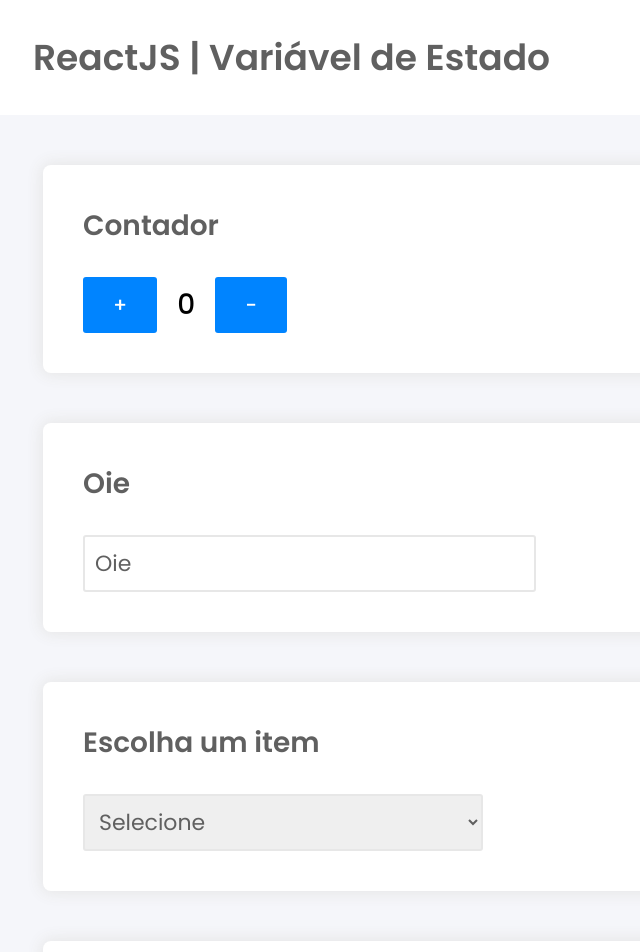
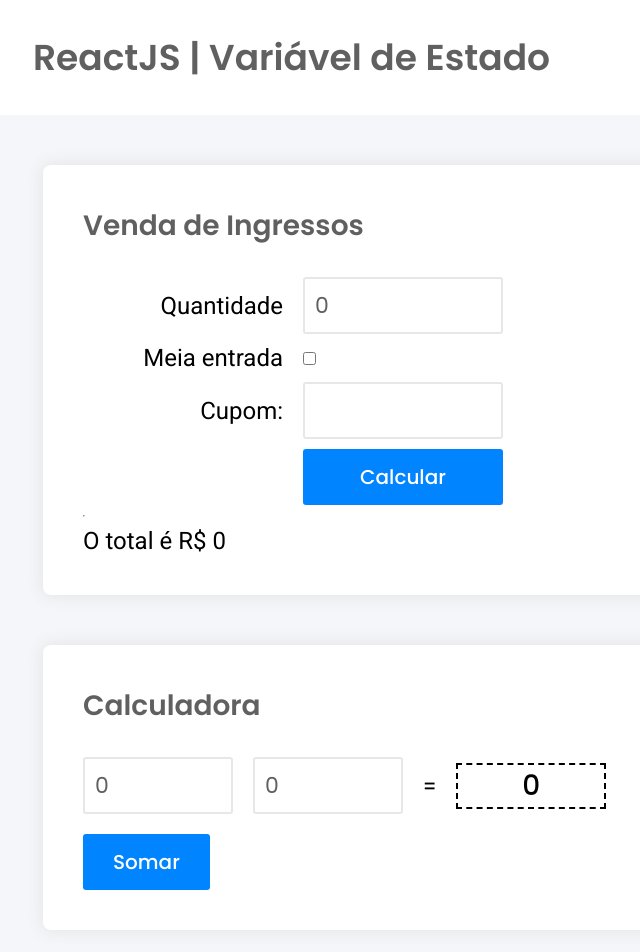
Before and after one commit to SanLeoAgo/curso-reactjs, a React (Create React App) app: page /varestado in a window 1280 px wide. Shown: the top 952 px of the page, without its empty margins (17-657 px from the left). Built offline with nearby package versions, Linux system fonts and the light colour scheme; a web font is replaced by a local one.

Commit message:
15/05/2025 10:30

```diff
--- a/src/pages/varEstado/index.jsx
+++ b/src/pages/varEstado/index.jsx
@@ -1,8 +1,10 @@
 import './index.scss'
 import { useState } from 'react';
+import {tratarNumero} from'../../utils/conversao'
+import {calcularTotalIngresso} from '../../services/ingresso'
 
 export default function VarEstado() {
-
+    //Variáveis de estado
     // const[nome_da_variável,método para alterar o valor da variável]=valor inicial da variável(0);
     const [contador, setContador] = useState(0);
     const [tituloS2,setTituloS2]=useState('Oie');
@@ -10,6 +12,15 @@
     const [marcouOpcaoS4,setmarcouOpcaoS4]=useState(false);
     const [tituloS5,setTituloS5]=useState('Oie');
     const [descricaoS5,setDescricaoS5]=useState('Oie');
+
+    const [num1,setNum1]=useState(0);
+    const [num2,setNum2]=useState(0);
+    const [res,setRes]= useState(0);
+
+    const [qtdIng,setQtdIng]= useState(0);
+    const [meioIng,setMeioIng]= useState(false);
+    const [cupom,setCupom]= useState('');
+    const [totalIng,setTotalIng]= useState(0);
 
     // let contador = 0;
     function aumentar() {
@@ -25,28 +36,16 @@
 
     }
 
-    function alterarTituloS2(e){
-        let novoValor=e.target.value;
-        setTituloS2(novoValor);
-    }
+   function somar(){
+    let soma = tratarNumero(num1) + tratarNumero(num2);
+    return setRes(soma);
+   }
 
-    function alterarTituloS3(e){
-        let novoValor=e.target.value;
-        setTituloS3(novoValor);
-    }
+   function calcularIngresso(){
+   let tot =calcularTotalIngresso(qtdIng,meioIng,cupom)
 
-    function alterarOpcaoS4(e){
-        let novoValor=e.target.checked;
-        setmarcouOpcaoS4(novoValor);
-    }
-
-    function alterarDescricaoS5(e){
-        let novoValor= e.target.value;
-        setDescricaoS5(novoValor);
-    }
-    function alterarTituloS5(){
-        setTituloS5(descricaoS5);
-    }
+        setTotalIng(tot);
+   }
 
     return (
 
@@ -54,6 +53,50 @@
             <header className='cabecalho'>
                 <h1>ReactJS | Variável de Estado</h1>
             </header>
+
+            <div className='secao ingresso'>
+                <h1>Venda de Ingressos</h1>
+                <div className='entrada'>
+                    <div>
+                        <label >Quantidade</label>
+                        <input type="text" value={qtdIng} onChange={e=>setQtdIng(e.target.value)}/>
+                    </div>
+                    <div>
+                        <label>Meia entrada</label>
+                        <input type="checkbox" checked={meioIng} onChange={e=>setMeioIng(e.target.checked)}/>
+                    </div>
+                    <div>
+                        <label>Cupom:</label>
+                        <input type="text" value={cupom} onChange={e=>setCupom(e.target.value)}/>
+                    </div>
+                    <div>
+                        {/* &nbsp; espaço vazio*/}
+                        <label >&nbsp;</label>
+                        <button onClick={calcularIngresso}>Calcular</button>
+                    </div>
+
+                    <hr />
+                    <div>
+                        O total é R$ {totalIng}
+                    </div>
+
+                </div>
+
+            </div>
+
+
+
+            <div className='secao calculadora'>
+                <h1>Calculadora</h1>
+                <div className='entrada'>
+                    {/* Criando o vincula das variáveis de estado com o input */}
+                    <input type="text" value={num1} onChange={e=>setNum1(e.target.value)}/>
+                    <input type="text" value={num2} onChange={e=>setNum2(e.target.value)}/>
+                    <div>=</div>
+                    <div className='res' >{res}</div>
+                </div>
+                <button onClick={somar}> Somar </button>
+            </div>
 
             <div className='secao'>
                 <h1>Contador</h1>
@@ -67,12 +110,12 @@
 
             <div className='secao'>
                 <h1>{tituloS2}</h1>
-                <input type="text" value={tituloS2} onChange={alterarTituloS2}/>
+                <input type="text" value={tituloS2} onChange={e=>setTituloS2(e.target.value)}/>
             </div>
 
             <div className='secao'>
                 <h1>{tituloS3}</h1>
-                <select onChange={alterarTituloS3}>
+                <select onChange={e=>setTituloS3(e.target.value)}>
                     <option>Selecione</option>
                     <option>JavaScript</option>
                     <option>HTML/CSS</option>
@@ -82,15 +125,15 @@
 
             <div className='secao'>
                 <h1>Programar é lindezinha? {marcouOpcaoS4 ? 'Sim':'Não'}</h1>
-                <input type="checkbox" checked={marcouOpcaoS4} onChange={alterarOpcaoS4}/>Programar é lindezinha?
+                <input type="checkbox" checked={marcouOpcaoS4} onChange={e=>setmarcouOpcaoS4(e.target.checked)}/>Programar é lindezinha?
             </div>
 
             <div className='secao'>
                 <h1>{tituloS5}</h1>
 
-                <input type="text" value={descricaoS5} onChange={alterarDescricaoS5}/>
+                <input type="text" value={descricaoS5} onChange={e=> setDescricaoS5(e.target.value)}/>
 
-                <button onClick={alterarTituloS5}>Alterar</button>
+                <button onClick={()=>setTituloS5(descricaoS5)}>Alterar</button>
             </div>
 
         </div>
--- a/src/pages/varEstado/index.scss
+++ b/src/pages/varEstado/index.scss
@@ -1,8 +1,65 @@
-.pagina-varestado{
-    .cont{
+.pagina-varestado {
+    .cont {
         display: flex;
         align-items: center;
-        gap:20px;
+        gap: 20px;
         font: 500 28px 'Poppins';
     }
+
+    .calculadora {
+        .entrada {
+            display: flex;
+            align-items: center;
+            gap: 20px;
+            margin-bottom: 20px;
+
+            input {
+                min-width: auto;
+                width: 150px;
+
+            }
+
+            .res {
+                border: 2px dashed;
+                width: 150px;
+                font: 500 28px 'Poppins';
+                text-align: center;
+            }
+
+            button {
+                width: 150px;
+            }
+        }
+    }
+
+    .ingresso {
+
+        .entrada {
+            display: flex;
+            flex-direction: column;
+            align-items: start;
+            justify-content: start;
+            gap: 10px;
+
+            // & > div todas as divs filhas de entrada
+            &>div {
+                display: flex;
+                align-items: center;
+                gap: 20px;
+
+                label {
+                    width: 200px;
+                    text-align: right;
+                }
+
+                input[type=text] {
+                    min-width: auto;
+                    width: 200px;
+                }
+                button{
+                    width: 200px;
+                }
+            }
+        }
+    }
 }
--- /dev/null
+++ b/src/services/ingresso.js
@@ -0,0 +1,18 @@
+
+
+export function calcularTotalIngresso(qtd,meia,cupom){
+    let tot = 0;
+    if(meia===true){
+        tot = qtd * 15.00;
+    }
+    else{
+        tot = qtd * 30.00;
+    }
+
+    if (cupom ==='QUERO50'){
+        let desc = tot * 50 /100;
+        tot= tot - desc;
+    }
+
+    return tot;
+}
--- /dev/null
+++ b/src/utils/conversao.js
@@ -0,0 +1,9 @@
+
+
+export function tratarNumero(valor){
+    return Number(valor.replaceAll(',','.'));
+}
+
+export function formatarResultado(valor){
+    return Number(valor.replaceAll('.',',')).toFixed(2);
+}
```
